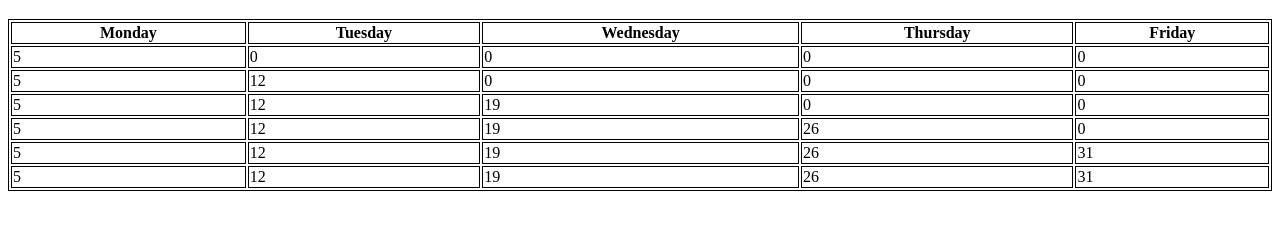
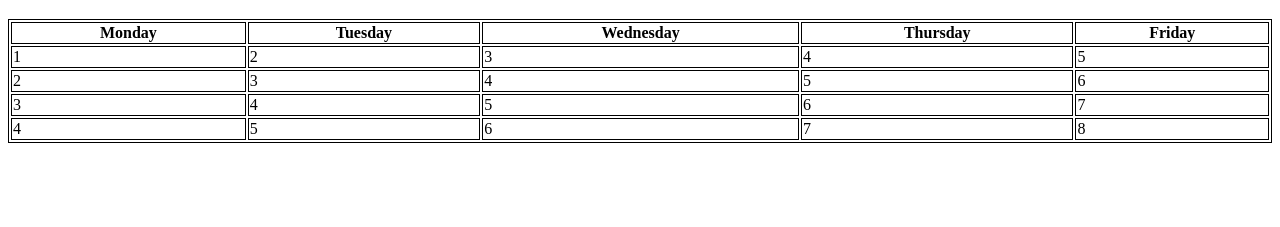
Before and after one commit to craigweeks99/reservationator, a plain HTML site: page client/TableTest.html in a window 1280 px wide. Shown: the part 61-288 px from the top of the page. Drawn offline with Linux system fonts and the light colour scheme.

Commit message:
Tried some stuff

```diff
--- a/client/TableTest.html
+++ b/client/TableTest.html
@@ -27,12 +27,14 @@ table, th, td {
 
 
 
-	var date = 1;
-	var length = 5
+	var date = 0;
+	var weekLength = 5
 	var startIndex  = 0
-	function incrementDate(times)
+	var days = 28;
+	function incrementDate(times, days)
 	{
-		if (date < 31)
+
+		if (date < days)
 		{
 			date = date+1
 		}
@@ -42,69 +44,41 @@ table, th, td {
 		}
 	}
 
+	function capNumList(num, days)
+	{
+		if (num < days && num >= 0)
+		{
+			return numList[num]
+		}
+
+		else
+		{
+			return "";
+		}
+	}
 
 	numList = []
-	for (i = 0; i < 31; i++)
+	for (i = 1; i <= days; i++)
 	{
-		numList.push(0);
+		numList.push(i);
 	}
-	for (i = 0; i < 31/7 + 1; i++)
+	for (i = 0; i < days/7 ; i++)
 	{
 
 		for (k = 0; k < length; k++)
 		{
-			numList[i] = date
-			incrementDate(1)
+			incrementDate(1, days)
 		}
-		document.write("<tr>" + "<td>"+ numList[0]+ "</td>" + "<td>"+ numList[1]+ "</td>"  + "<td>"+ numList[2]+ "</td>"  + "<td>"+ numList[3]+ "</td>"  + "<td>"+ numList[4]+ "</td>"  + "</tr>")
-		incrementDate(2)
-		startIndex += 5
+
+		document.write("<tr>" + "<td>"+ capNumList(date, days)+ "</td>" + "<td>"+ capNumList(date+1, days) + "</td>"  +
+			"<td>"+ capNumList(date+2, days) + "</td>"  + "<td>"+ capNumList(date+3, days) + "</td>"  + "<td>"+ capNumList(date+4, days) + "</td>"  + "</tr>")
+		incrementDate(2, days)
+
 	}
 
 
 	</script>
 
-	 <!--
-	 <tr>
-		<td>1</td>
-		<td>2</td>
-		<td>3</td>
-		<td>4</td>
-		<td>5</td>
-	</tr>
-
-	<tr>
-		<td>8</td>
-		<td>9</td>
-		<td>10</td>
-		<td>11</td>
-		<td>12</td>
-	</tr>
-
-	<tr>
-		<td>15</td>
-		<td>16</td>
-		<td>17</td>
-		<td>18</td>
-		<td>19</td>
-	</tr>
-
-	<tr>
-		<td>22</td>
-		<td>23</td>
-		<td>24</td>
-		<td>25</td>
-		<td>26</td>
-	</tr>
-
-	<tr>
-		<td>29</td>
-		<td>30</td>
-		<td>31</td>
-		<td  ></td>
-		<td  ></td>
-	</tr>
-	-->
 </table>
 
 </body>
```
